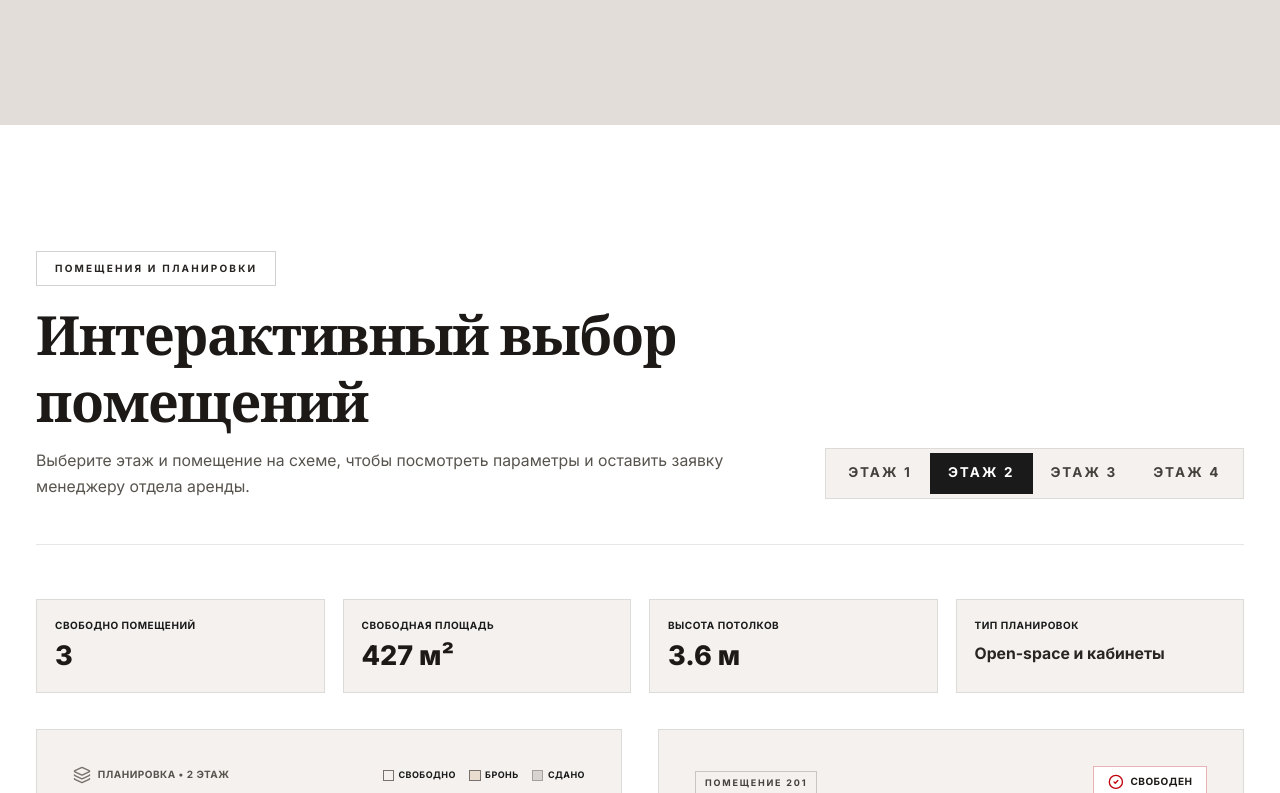
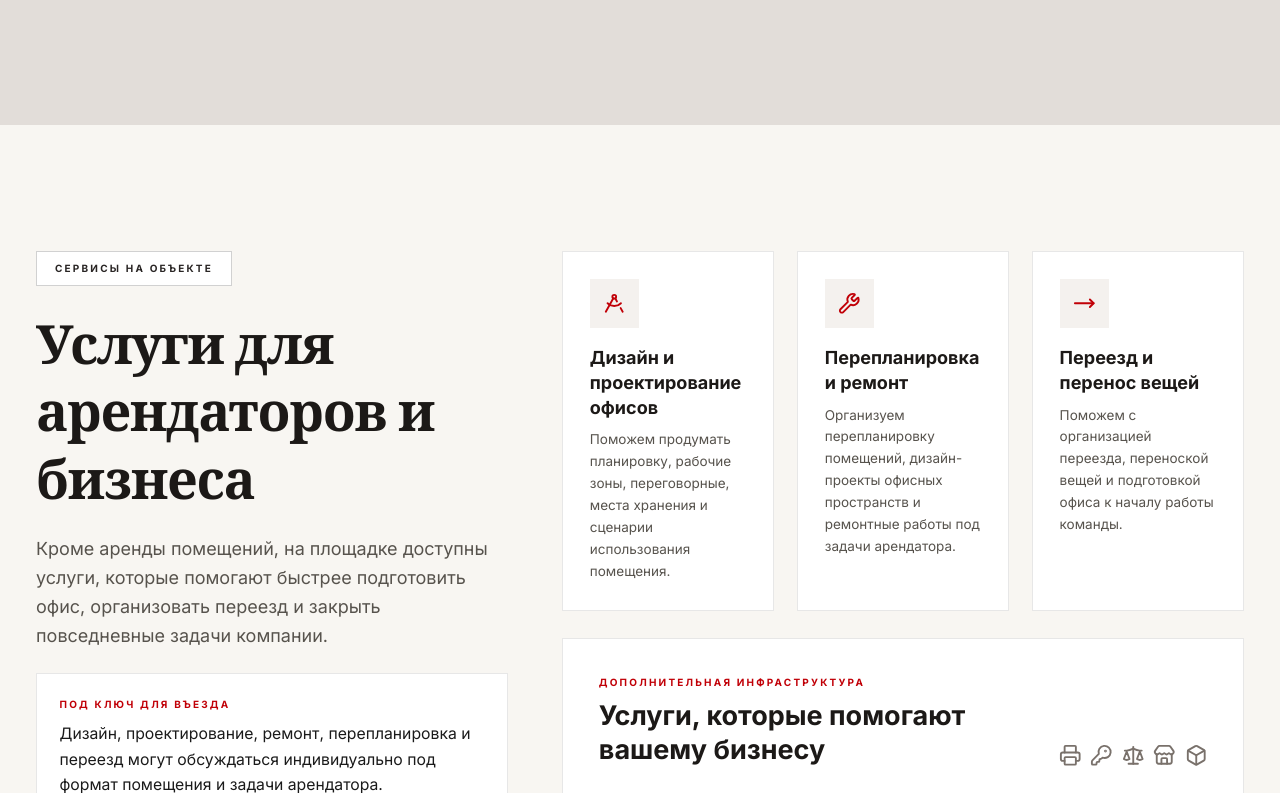
Before and after one commit to 6498314-stack/bc_site, a React (Vite) app: page / in a window 1280 px wide. Shown: the part 2507-3300 px from the top of the page. Built offline with nearby package versions, Linux system fonts and the light colour scheme.

Commit message:
Add tenant services section to homepage

```diff
--- a/src/App.tsx
+++ b/src/App.tsx
@@ -7,6 +7,7 @@ import React, { useState, useEffect } from 'react';
 import Header from './components/Header';
 import Hero from './components/Hero';
 import Advantages from './components/Advantages';
+import TenantServices from './components/TenantServices';
 import OfficeSelector from './components/OfficeSelector';
 import PhotoGallery from './components/PhotoGallery';
 import InteractiveMap from './components/InteractiveMap';
@@ -101,6 +102,9 @@ export default function App() {
 
         {/* Core informational advantages */}
         <Advantages />
+
+        {/* Additional services for tenants and business */}
+        <TenantServices />
 
         {/* Custom interactive office plan selector */}
         <OfficeSelector onOfficeSelect={handleOfficeSelect} />
```
